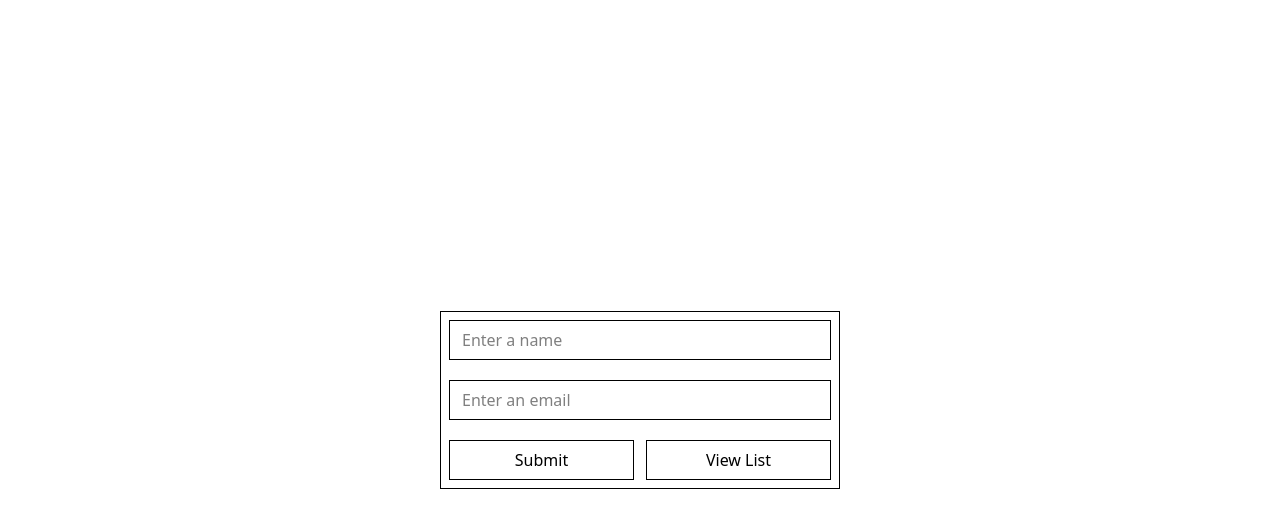
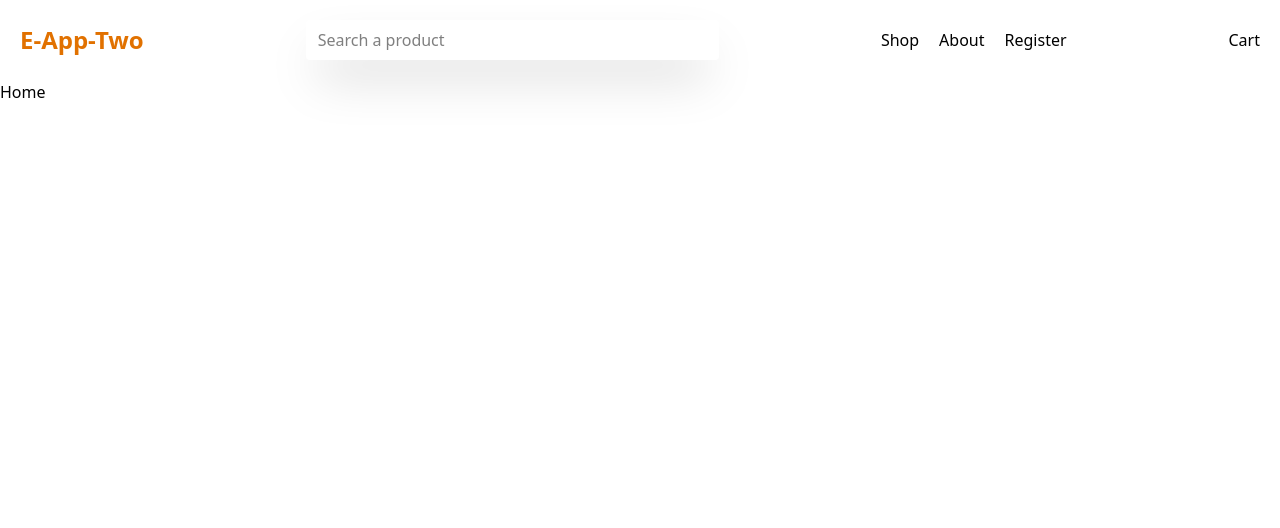
Before and after one commit to Ricky-Moses/Class-Repository, a React (Vite) app in the folder React/react-class/: page / in a window 1280 px wide. Shown: the top 528 px of the page. Built offline with nearby package versions, Linux system fonts and the light colour scheme; no server answers.

Commit message:
E-App-Two

```diff
--- a/React/react-class/src/App.jsx
+++ b/React/react-class/src/App.jsx
@@ -1,42 +1,43 @@
 import React from "react";
+import EAppTwo from "./Project/E-Commerce-2/EAppTwo";
 // import EApp from "./Project/E-Commerce/EApp";
-import { createBrowserRouter, RouterProvider } from "react-router-dom";
-import Form from "./ClassTwo/Form";
-import Register from "./ClassTwo/Auth/Register";
-import List from "./ClassTwo/Auth/List";
-import FetchUser from "./ClassTwo/Controllers/FetchUser";
+// import { createBrowserRouter, RouterProvider } from "react-router-dom";
+// import Form from "./ClassTwo/Form";
+// import Register from "./ClassTwo/Auth/Register";
+// import List from "./ClassTwo/Auth/List";
+// import FetchUser from "./ClassTwo/Controllers/FetchUser";
 
 const App = () => {
-
-  const router = createBrowserRouter([
-    {
-      path: "/",
-      element: <Form />,
-      children: [
-        {
-          index: true,
-          element: <Register />,
-        },
-        {
-          path: "list",
-          element: <List />,
-        },
-        {
-          path: "edit/:id",
-          element: <Register />,
-        },
-      ],
-    },
-  ]);
+  // const router = createBrowserRouter([
+  //   {
+  //     path: "/",
+  //     element: <Form />,
+  //     children: [
+  //       {
+  //         index: true,
+  //         element: <Register />,
+  //       },
+  //       {
+  //         path: "list",
+  //         element: <List />,
+  //       },
+  //       {
+  //         path: "edit/:id",
+  //         element: <Register />,
+  //       },
+  //     ],
+  //   },
+  // ]);
 
   return (
     <>
-
-      <FetchUser>
+      {/* <FetchUser>
         <RouterProvider router={router} />
-      </FetchUser>
+      </FetchUser> */}
 
       {/* <EApp /> */}
+
+      <EAppTwo />
     </>
   );
 };
--- /dev/null
+++ b/React/react-class/src/Project/E-Commerce-2/EAppTwo.jsx
@@ -0,0 +1,41 @@
+import React from "react";
+import { createBrowserRouter, RouterProvider } from "react-router-dom";
+import Layouts from "./Layouts/Layouts";
+import Home from "./Pages/Home";
+import Shop from "./Pages/Shop";
+import About from "./Pages/About";
+import Profile from "./Pages/Profile";
+
+const EAppTwo = () => {
+  const router = createBrowserRouter([
+    {
+      path: "/",
+      element: <Layouts />,
+      children: [
+        {
+            index: true,
+            element: <Home />
+        },
+        {
+            path: "shop",
+            element: <Shop />
+        },
+        {
+            path: "about",
+            element: <About />
+        },
+        {
+            path: "profile",
+            element: <Profile />
+        }
+      ]
+    },
+  ]);
+  return (
+    <>
+      <RouterProvider router={router} />
+    </>
+  );
+};
+
+export default EAppTwo;
--- /dev/null
+++ b/React/react-class/src/Project/E-Commerce-2/Layouts/Footer.jsx
@@ -0,0 +1,9 @@
+import React from 'react'
+
+const Footer = () => {
+  return (
+    <div>Footer</div>
+  )
+}
+
+export default Footer
--- /dev/null
+++ b/React/react-class/src/Project/E-Commerce-2/Layouts/Header.jsx
@@ -0,0 +1,62 @@
+import React from "react";
+import { NavLink } from "react-router-dom";
+
+const Header = () => {
+  return (
+    <>
+      <header className="flex items-center justify-between p-5">
+        <div>
+          <h1 className="text-2xl font-bold">
+            <NavLink to={"/"} className={({ isActive }) => (isActive ? "text-amber-600" : "")}>E-App-Two</NavLink>
+          </h1>
+        </div>
+        <form className=" w-1/3">
+          <input
+            type="text"
+            placeholder="Search a product"
+            className="h-10 px-3 shadow-2xl w-full outline-0 rounded"
+          />
+        </form>
+        <nav>
+          <ul className="flex items-center gap-5">
+            <li>
+              <NavLink
+                to={"/shop"}
+                className={({ isActive }) =>
+                  isActive ? "text-amber-600 underline underline-offset-6" : ""
+                }
+              >
+                Shop
+              </NavLink>
+            </li>
+            <li>
+              <NavLink
+                to={"/about"}
+                className={({ isActive }) =>
+                  isActive ? "text-amber-600 underline underline-offset-6" : ""
+                }
+              >
+                About
+              </NavLink>
+            </li>
+            <li>
+              <NavLink
+                to={"/profile"}
+                className={({ isActive }) =>
+                  isActive ? "text-amber-600 underline underline-offset-6" : ""
+                }
+              >
+                Register
+              </NavLink>
+            </li>
+          </ul>
+        </nav>
+        <ul>
+          <li>Cart</li>
+        </ul>
+      </header>
+    </>
+  );
+};
+
+export default Header;
--- /dev/null
+++ b/React/react-class/src/Project/E-Commerce-2/Layouts/Layouts.jsx
@@ -0,0 +1,14 @@
+import React from "react";
+import Header from "./Header";
+import { Outlet } from "react-router-dom";
+
+const Layouts = () => {
+  return (
+    <>
+      <Header />
+      <Outlet />
+    </>
+  );
+};
+
+export default Layouts;
--- /dev/null
+++ b/React/react-class/src/Project/E-Commerce-2/Pages/About.jsx
@@ -0,0 +1,9 @@
+import React from 'react'
+
+const About = () => {
+  return (
+    <div>About</div>
+  )
+}
+
+export default About
--- /dev/null
+++ b/React/react-class/src/Project/E-Commerce-2/Pages/Home.jsx
@@ -0,0 +1,9 @@
+import React from 'react'
+
+const Home = () => {
+  return (
+    <div>Home</div>
+  )
+}
+
+export default Home
--- /dev/null
+++ b/React/react-class/src/Project/E-Commerce-2/Pages/Profile.jsx
@@ -0,0 +1,9 @@
+import React from 'react'
+
+const Profile = () => {
+  return (
+    <div>Profile</div>
+  )
+}
+
+export default Profile
--- /dev/null
+++ b/React/react-class/src/Project/E-Commerce-2/Pages/Shop.jsx
@@ -0,0 +1,9 @@
+import React from 'react'
+
+const Shop = () => {
+  return (
+    <div>Shop</div>
+  )
+}
+
+export default Shop
```
